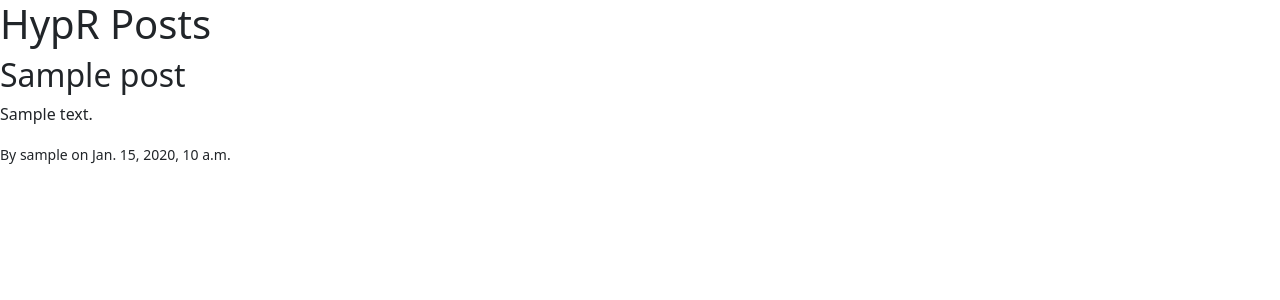
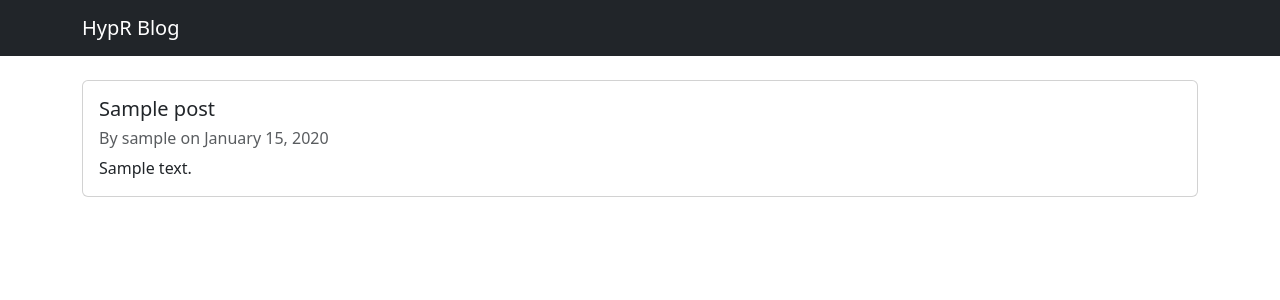
Before and after one commit to saptarshim0123/HypR, a Django app: page / in a window 1280 px wide. Shown: the top 300 px of the page. Run offline with Django 5.2, Linux system fonts and the light colour scheme; tables that the repository leaves empty hold one stand-in row (values such as "Sample post").

Commit message:
Added a functionality to create posts with form.

```diff
--- a/blog/templates/blog/home.html
+++ b/blog/templates/blog/home.html
@@ -1,22 +1,37 @@
 <!DOCTYPE html>
 <html lang="en">
 	<head>
-    <meta charset="UTF-8">
-    <meta name="viewport" content="width=device-width, initial-scale=1.0">
-    <link href="https://cdn.jsdelivr.net/npm/bootstrap@5.3.3/dist/css/bootstrap.min.css" rel="stylesheet">
+		<meta charset="UTF-8" />
+		<meta name="viewport" content="width=device-width, initial-scale=1.0" />
+		<link
+			href="https://cdn.jsdelivr.net/npm/bootstrap@5.3.3/dist/css/bootstrap.min.css"
+			rel="stylesheet"
+		/>
 		<title>HypR Blog</title>
 	</head>
-<script src="https://cdn.jsdelivr.net/npm/bootstrap@5.3.3/dist/js/bootstrap.bundle.min.js"></script>
 	<body>
-    <h1>HypR Posts</h1>
+        <nav class="navbar navbar-expand-lg navbar-dark bg-dark mb-4">
+            <div class="container">
+                <a class="navbar-brand" href="#">HypR Blog</a>
+			</div>
+		</nav>
+
+		<div class="container">
             {% for post in posts %}
-        <div style="margin-bottom: 20px;">
-            <h2>{{ post.title }}</h2>
-            <p>{{ post.content }}</p>
-            <small>By {{ post.author }} on {{ post.date_posted }}</small>
+			<div class="card mb-3">
+                <div class="card-body">
+					<h5 class="car-title">{{ post.title }}</h5>
+					<h6 class="card-subititle mb-2 text-muted">
+                        By {{ post.author }} on {{ post.date_posted|date:"F d, Y" }}
+					</h6>
+					<p class="card-text">{{ post.content }}</p>
+				</div>
 			</div>
 			{% empty %}
 			<p>No posts yet!</p>
 			{% endfor %}
+		</div>
+
+        <script src="https://cdn.jsdelivr.net/npm/bootstrap@5.3.3/dist/js/bootstrap.bundle.min.js"></script>
 	</body>
 </html>
--- a/blog/urls.py
+++ b/blog/urls.py
@@ -2,5 +2,6 @@
 from . import views
 
 urlpatterns = [
-    path("", views.home, name="blog-home")
+    path("", views.home, name="blog-home"),
+    path('new/', views.create_post, name="create-post")
 ]
--- a/blog/views.py
+++ b/blog/views.py
@@ -1,5 +1,6 @@
-from django.shortcuts import render
+from django.shortcuts import render, redirect
 from .models import Post
+from .forms import PostForm
 
 # Create your views here.
 
@@ -8,3 +9,15 @@
     return render(request, 'blog/home.html', {
         'posts' : posts
     })
+
+def create_post(request):
+    if request.method == 'POST':
+        form = PostForm(request.POST)
+        if form.is_valid():
+            post = form.save(commit=False)
+            post.author = request.user
+            post.save()
+            return redirect('blog-home')
+    else:
+        form = PostForm()
+    return render(request, 'blog/create_post.html', {'form': form})
```
Also changed, not shown: blog/forms.py (added, +7 -0 lines), blog/templates/blog/create_post.html (added, +20 -0 lines). Lines whose indentation alone changed are shown as unchanged.
